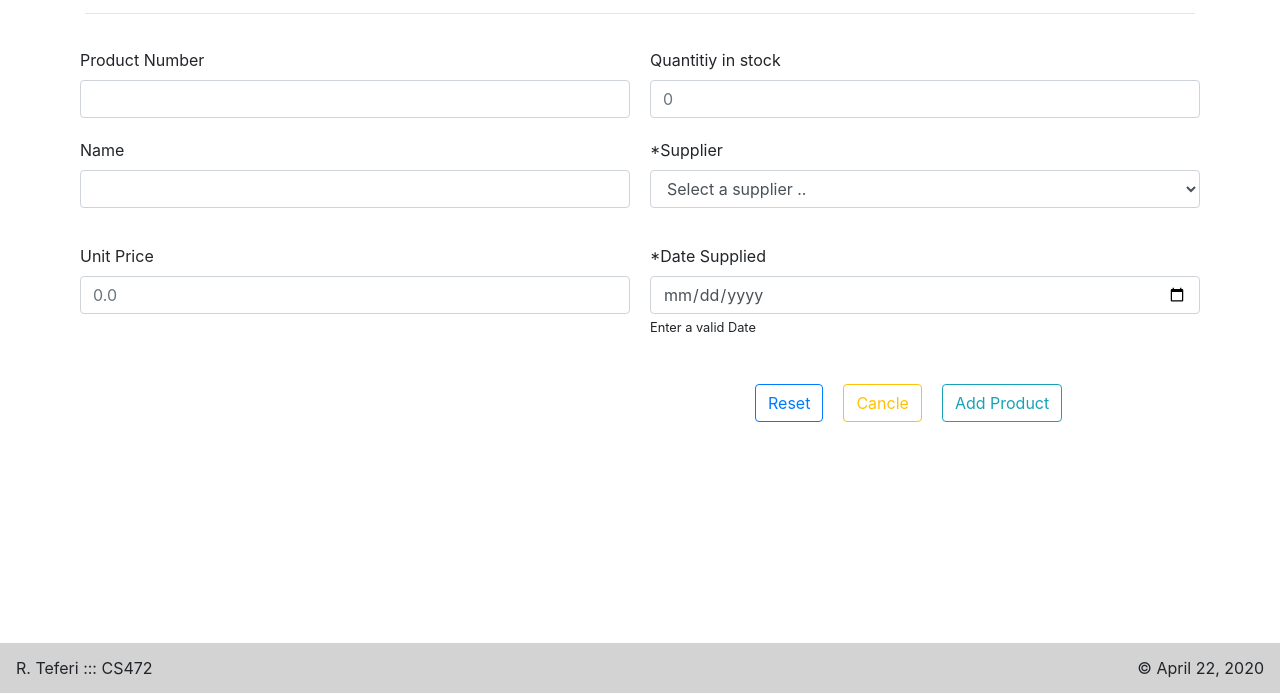
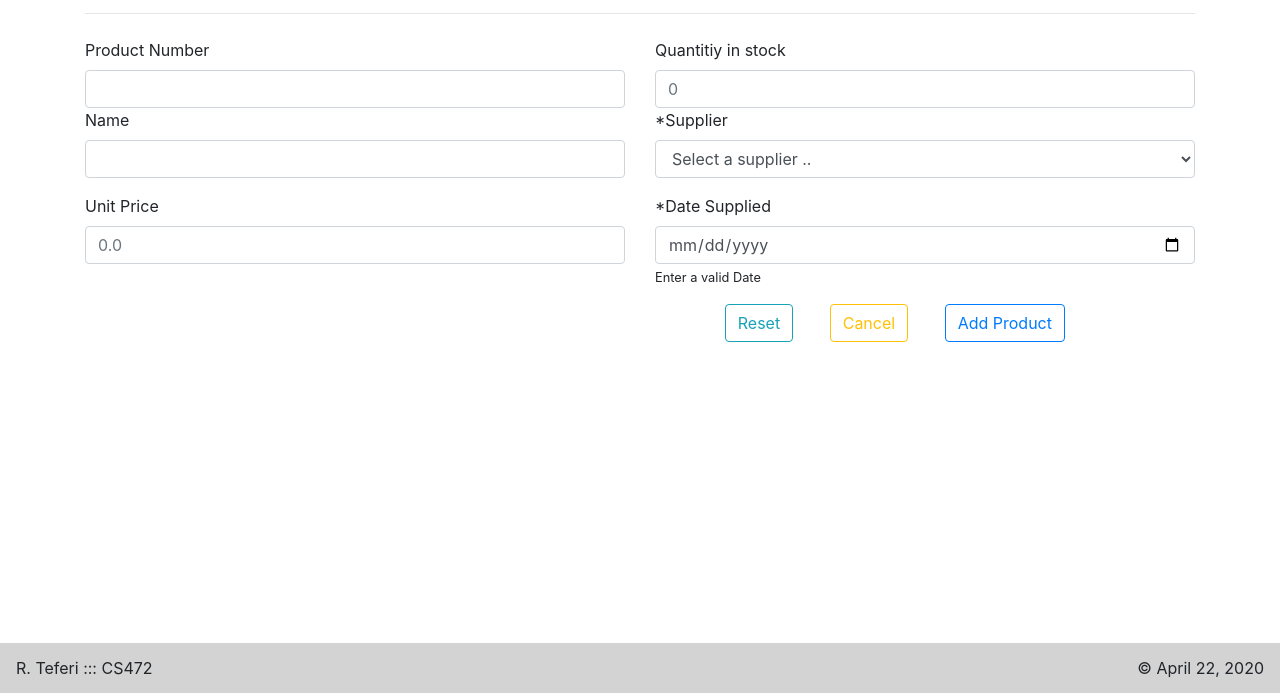
Before and after one commit to robelmt646/WAP-Lesson, a plain HTML site: page webForm1.html in a window 1280 px wide. Shown: the part 107-800 px from the top of the page. Drawn offline with nearby package versions, Linux system fonts and the light colour scheme.

Commit message:
last updated

```diff
--- a/CSS/webForm1.css
+++ b/CSS/webForm1.css
@@ -1,6 +1,4 @@
-.row>div{
-    padding: 10px;
-}
+/*Style webForm.css*/
 footer{
     background-color: lightgray;
     width:100vw;
@@ -40,3 +38,6 @@ color: white;
     color: white !important;
     font-size: 1.8em !important;
     }
+#robel{
+    margin-right:215px;
+}
--- a/webForm1.html
+++ b/webForm1.html
@@ -4,7 +4,7 @@
     <meta charset="UTF-8">
     <meta name="viewport" content="width=device-width, initial-scale=1.0">
     <link rel="stylesheet" href="https://stackpath.bootstrapcdn.com/bootstrap/4.4.1/css/bootstrap.min.css" integrity="sha384-Vkoo8x4CGsO3+Hhxv8T/Q5PaXtkKtu6ug5TOeNV6gBiFeWPGFN9MuhOf23Q9Ifjh" crossorigin="anonymous">
-    <link rel="stylesheet" href="/css/webForm1.css">
+    <link rel="stylesheet" href="/CSS/webForm1.css">
     <title>My W1D3 BootStrap </title>
 
 </head>
@@ -116,27 +116,34 @@
                         <button id="btnSubmit" type="submit" class="btn btn-primary btn-block">Submit</button>
                 </div>
                 </div> -->
-                <div class="row offset-md-7">
+                <!-- <div class="row offset-md-7">
 
-                        <div col-md-3>
+                        <div col-md-3 >
                             <button type="button" class="btn btn-outline-primary">Reset</button>
 
                         </div>
                         <div col-md-3>
-                            <!-- <button id="btnSubmit" type="submit" class="cancle">Cancle</button> -->
+                            <button id="btnSubmit" type="submit" class="cancle">Cancle</button>
                             <button type="button" class="btn btn-outline-warning">Cancle</button>
 
                         </div>
                         <div col-md-4>
-                            <!-- <button id="cancle" type="cancle" class="add-product">Add Product</button> -->
+                            <button id="cancle" type="cancle" class="add-product">Add Product</button>
                            <button type="button" class="btn btn-outline-info">Add Product</button>
-                        </div>
+                        </div> -->
 
 
 
-               </div>
+
 
             </fieldset>
+          </div>
+          <div id="robel" style="float:right;">
+           <button id="btnReset" type="reset" class="btn btn-outline-info" style="margin-right: 2em;">Reset</button>
+           <a href="#" class="btn btn-outline-warning" style="margin-right: 2em;">Cancel</a>
+
+           <input id="btnSubmit" type="submit" class="btn btn-outline-primary"  value="Add Product">
+       </div>
           </form>
 
       </div>
```
